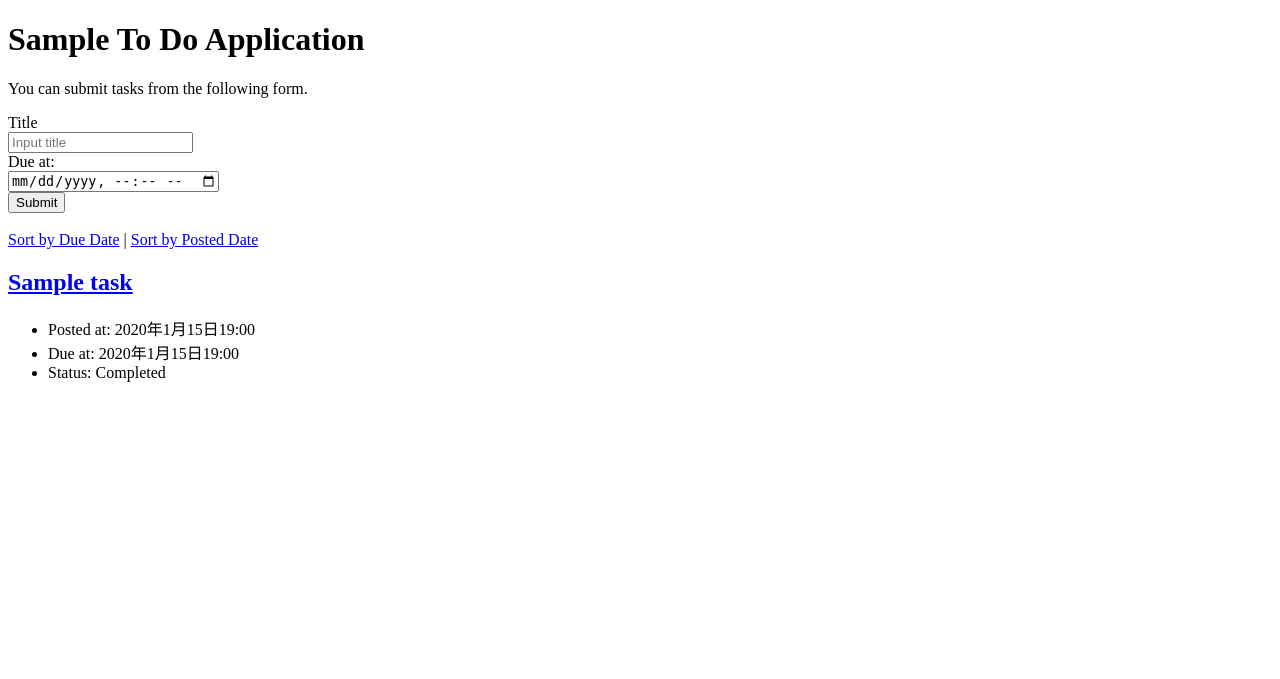
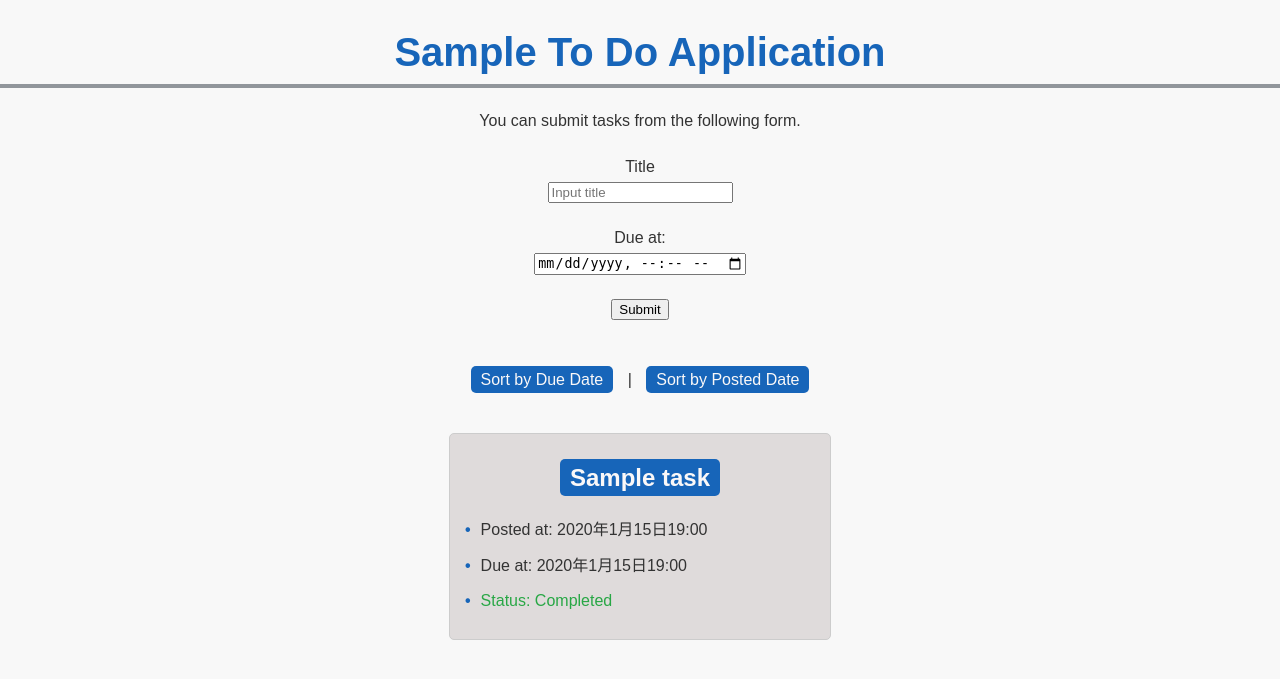
Before and after one commit to s1f102202493/django-test-exercise, a Django app: page / in a window 1280 px wide. Shown: the top 679 px of the page. Run offline with Django 4.2, Linux system fonts and the light colour scheme; tables that the repository leaves empty hold one stand-in row (values such as "Sample post").

Commit message:
css作成

```diff
--- /dev/null
+++ b/todo/templates/todo/css/index.css
@@ -0,0 +1,88 @@
+html, body, h1, ul, li {
+    margin: 0;
+    padding: 0;
+  }
+
+  body {
+    font-family: Arial, sans-serif;
+    background-color: #f8f8f8;
+    color: #333;
+    line-height: 1.6;
+  }
+
+  h1 {
+    text-align: center;
+    font-size: 2.5rem;
+    margin: 20px 0;
+    color: #1765b9;
+    border-bottom:  4px solid #91969b;
+  }
+
+  ul {
+    list-style: none;
+    padding: 0;
+    margin: 0;
+  }
+
+  li {
+    margin-bottom: 10px;
+  }
+
+  ul li {
+    display: flex;
+    align-items: center;
+  }
+
+  ul li:before {
+    content: "\2022";
+    color: #1765b9;
+    font-weight: bold;
+    margin-right: 10px;
+  }
+
+  li:last-child {
+    color: #28a745; /* Green color for completed tasks */
+  }
+
+  a {
+    color: #007bff;
+    text-decoration: none;
+    transition: color 0.2s ease;
+  }
+
+  a:hover {
+    color: #0056b3;
+  }
+
+  div {
+    text-align: center;
+    margin-top: 20px;
+  }
+
+  div a {
+    margin: 0 10px;
+    padding: 5px 10px;
+    border-radius: 5px;
+    background-color: #1765b9;
+    color: #faf8f8;
+  }
+
+  div a:hover {
+    background-color: #91969b;
+  }
+
+  p {
+    text-align: center;
+  }
+
+  div.text {
+    background-color:#007bff;
+    max-width: 350px;
+    margin: 0 auto;
+    margin-top: 40px;
+    padding: 15px;
+    padding-top: 5px;
+    border: 1px solid #ccc;
+    border-radius: 5px;
+    background-color: #dfdbdb;
+  }
--- a/todo/templates/todo/index.html
+++ b/todo/templates/todo/index.html
@@ -6,6 +6,7 @@
     <title>To Do Application</title>
     <meta charset="UTF-8">
     <meta name="author" content="INIAD">
+    <link href="css/index.css" rel="stylesheet" type="text/css">
   </head>
 
   <body>
```
